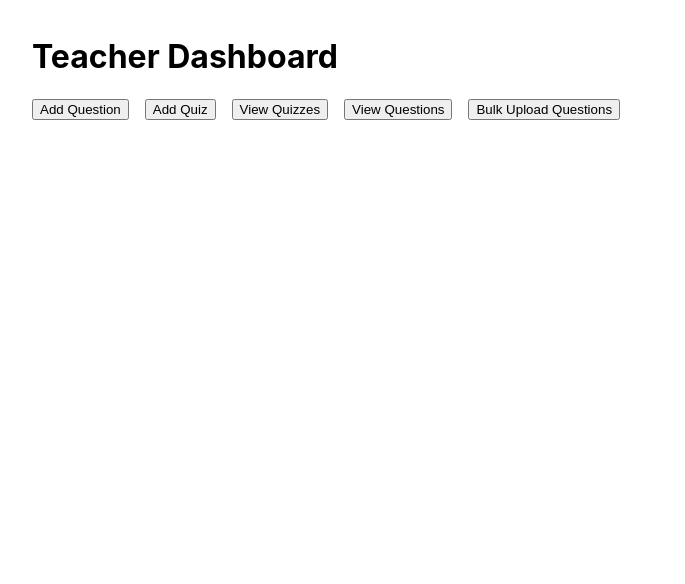
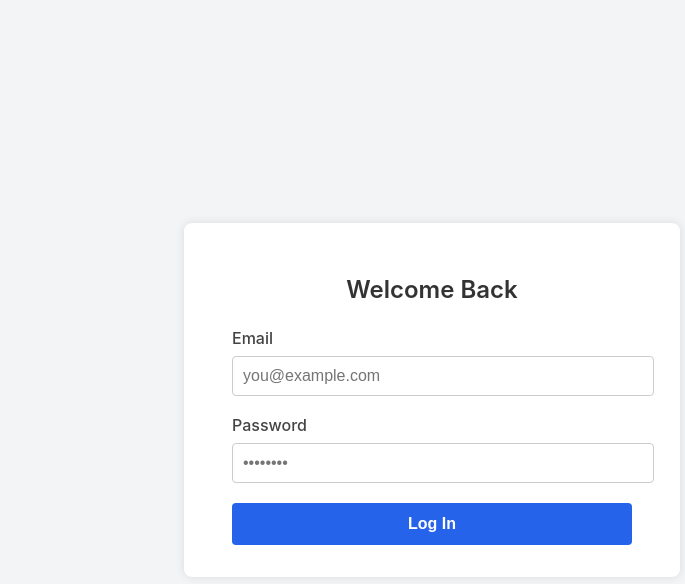
Before and after one commit to jestinjoy/quiz-teacher-ui, a React (Create React App) app: page / in a window 1280 px wide. Shown: the top 584 px of the page, without its empty margins (208-893 px from the left). Built offline with nearby package versions, Linux system fonts and the light colour scheme.

Commit message:
admin login

```diff
--- a/src/App.js
+++ b/src/App.js
@@ -1,4 +1,4 @@
-import React, { useState } from "react";
+import React, { useState, useEffect } from "react";
 import AddQuestionForm from "./components/AddQuestionForm";
 import AddQuizForm from "./components/AddQuizForm";
 import SelectQuestions from "./components/SelectQuestions";
@@ -6,84 +6,130 @@ import AssignStudents from "./components/AssignStudents";
 import QuizList from "./components/QuizList";
 import BulkUpload from "./components/BulkUpload";
 import ViewQuestions from "./components/ViewQuestions";
+import AddUserForm from "./components/AddUserForm";
+import BulkUploadUsers from "./components/BulkUploadUsers";
+import LoginForm from "./components/LoginForm";
 
 function App() {
+  const [user, setUser] = useState(null);
   const [view, setView] = useState("home");
   const [quizId, setQuizId] = useState(null);
   const [selectedQuestions, setSelectedQuestions] = useState([]);
+
+  // ✅ Restore login from localStorage
+  useEffect(() => {
+    const savedUser = localStorage.getItem("adminUser");
+    if (savedUser) {
+      setUser(JSON.parse(savedUser));
+    }
+  }, []);
+
+  const handleLogin = (loggedInUser) => {
+    setUser(loggedInUser);
+    localStorage.setItem("adminUser", JSON.stringify(loggedInUser));
+    setView("home");
+  };
+
+  const handleLogout = () => {
+    setUser(null);
+    localStorage.removeItem("adminUser");
+  };
 
   const handleQuizCreated = (quiz) => {
     setQuizId(quiz.id);
     setView("select-questions");
   };
 
-  const handleQuestionsAssigned = () => {
-    setView("assign-students");
+  const handleQuestionsAssigned = () => setView("assign-students");
+
+  const handleFinishAssigning = () => {
+    alert("✅ Quiz setup complete!");
+    setQuizId(null);
+    setSelectedQuestions([]);
+    setView("home");
   };
 
-  const handleFinishAssigning = () => {
-    alert("\u2705 Quiz setup complete!");
-    setView("home");
-    setQuizId(null);
-    setSelectedQuestions([]);
-  };
+  const isAdmin = user?.id === 1 && user?.role?.toLowerCase() === "teacher";
+
+  if (!user) return <LoginForm onLogin={handleLogin} />;
+
+  if (!isAdmin) {
+    return (
+      <div style={{ textAlign: "center", padding: "2rem", fontSize: "1.2rem" }}>
+        <h2>🚫 Access Denied</h2>
+        <p>This dashboard is only for the admin (user ID = 1, role = teacher).</p>
+      </div>
+    );
+  }
 
   return (
-    <div className="App" style={{ padding: "1rem", maxWidth: "800px", margin: "auto" }}>
+    <div className="App" style={{ padding: "1rem", maxWidth: "900px", margin: "auto" }}>
+      {/* Header */}
+      <div style={{ display: "flex", justifyContent: "space-between", alignItems: "center", marginBottom: "1rem" }}>
+        <h1>👩‍🏫 Admin Dashboard</h1>
+        <div>
+          <span style={{ marginRight: "1rem" }}><strong>{user.name}</strong></span>
+          <button onClick={handleLogout}>🚪 Logout</button>
+        </div>
+      </div>
+
+      {/* Home Menu */}
       {view === "home" && (
-        <>
-          <h1>Teacher Dashboard</h1>
-          <button onClick={() => setView("add-question")} style={{ marginRight: "1rem" }}>
-            Add Question
-          </button>
-          <button onClick={() => setView("add-quiz")} style={{ marginRight: "1rem" }}>Add Quiz</button>
-          <button onClick={() => setView("view-quizzes")} style={{ marginRight: "1rem" }}>View Quizzes</button>
-          <button onClick={() => setView("view-questions")} style={{ marginRight: "1rem" }}>View Questions</button>
-          <button onClick={() => setView("bulk-upload")}>Bulk Upload Questions</button>
-        </>
+        <div style={{ display: "flex", flexWrap: "wrap", gap: "1rem" }}>
+          <button onClick={() => setView("add-question")}>➕ Add Question</button>
+          <button onClick={() => setView("add-quiz")}>📝 Add Quiz</button>
+          <button onClick={() => setView("view-quizzes")}>📊 View Quizzes</button>
+          <button onClick={() => setView("view-questions")}>📋 View Questions</button>
+          <button onClick={() => setView("bulk-upload")}>📁 Bulk Upload Questions</button>
+          <button onClick={() => setView("add-user")}>👤 Add User</button>
+          <button onClick={() => setView("bulk-upload-users")}>📥 Bulk Upload Users</button>
+        </div>
       )}
 
+      {/* Views */}
       {view === "add-question" && (
         <>
-          <button onClick={() => setView("home")} style={{ marginBottom: "1rem" }}>
-            ← Back to Home
-          </button>
+          <button onClick={() => setView("home")} style={{ margin: "1rem 0" }}>← Back</button>
           <AddQuestionForm />
         </>
       )}
-
       {view === "add-quiz" && (
         <>
-          <button onClick={() => setView("home")} style={{ marginBottom: "1rem" }}>
-            ← Back to Home
-          </button>
+          <button onClick={() => setView("home")} style={{ margin: "1rem 0" }}>← Back</button>
           <AddQuizForm onQuizCreated={handleQuizCreated} />
         </>
       )}
-
       {view === "view-quizzes" && (
         <>
-          <button onClick={() => setView("home")} style={{ marginBottom: "1rem" }}>
-            ← Back to Home
-          </button>
+          <button onClick={() => setView("home")} style={{ margin: "1rem 0" }}>← Back</button>
           <QuizList />
         </>
       )}
-
       {view === "view-questions" && (
         <>
-          <button onClick={() => setView("home")} style={{ marginBottom: "1rem" }}>
-            ← Back to Home
-          </button>
+          <button onClick={() => setView("home")} style={{ margin: "1rem 0" }}>← Back</button>
           <ViewQuestions />
         </>
       )}
-
+      {view === "bulk-upload" && (
+        <>
+          <BulkUpload onBack={() => setView("home")} />
+        </>
+      )}
+      {view === "add-user" && (
+        <>
+          <button onClick={() => setView("home")} style={{ margin: "1rem 0" }}>← Back</button>
+          <AddUserForm />
+        </>
+      )}
+      {view === "bulk-upload-users" && (
+        <>
+          <BulkUploadUsers onBack={() => setView("home")} />
+        </>
+      )}
       {view === "select-questions" && quizId && (
         <>
-          <button onClick={() => setView("home")} style={{ marginBottom: "1rem" }}>
-            ← Back to Home
-          </button>
+          <button onClick={() => setView("home")} style={{ margin: "1rem 0" }}>← Back</button>
           <SelectQuestions
             quizId={quizId}
             selectedQuestions={selectedQuestions}
@@ -92,18 +138,9 @@ function App() {
           />
         </>
       )}
-
-      {view === "bulk-upload" && (
-        <>
-          <BulkUpload onBack={() => setView("home")} />
-        </>
-      )}
-
       {view === "assign-students" && quizId && (
         <>
-          <button onClick={() => setView("home")} style={{ marginBottom: "1rem" }}>
-            ← Back to Home
-          </button>
+          <button onClick={() => setView("home")} style={{ margin: "1rem 0" }}>← Back</button>
           <AssignStudents quizId={quizId} onFinish={handleFinishAssigning} />
         </>
       )}
--- /dev/null
+++ b/src/components/AddUserForm.js
@@ -0,0 +1,73 @@
+import React, { useState } from "react";
+
+const AddUserForm = () => {
+  const [form, setForm] = useState({
+    name: "",
+    email: "",
+    password: "",
+    role: "student",
+    college: "",
+    batch: "",
+    semester: ""
+  });
+
+  const [submitting, setSubmitting] = useState(false);
+
+  const handleChange = (e) => {
+    setForm({ ...form, [e.target.name]: e.target.value });
+  };
+
+  const handleSubmit = async () => {
+    setSubmitting(true);
+    const res = await fetch("http://localhost:8000/teacher/add_user", {
+      method: "POST",
+      headers: { "Content-Type": "application/json" },
+      body: JSON.stringify(form)
+    });
+
+    if (res.ok) {
+      alert("✅ User added successfully!");
+      setForm({
+        name: "", email: "", password: "", role: "student",
+        college: "", batch: "", semester: ""
+      });
+    } else {
+      const err = await res.json();
+      alert("❌ " + (err.detail || "Failed to add user"));
+    }
+    setSubmitting(false);
+  };
+
+  return (
+    <div>
+      <h2>Add New User</h2>
+
+      {["name", "email", "password", "college", "batch", "semester"].map((field) => (
+        <div key={field} style={{ marginBottom: "1rem" }}>
+          <label>{field.charAt(0).toUpperCase() + field.slice(1)}:</label>
+          <input
+            type={field === "password" ? "password" : "text"}
+            name={field}
+            value={form[field]}
+            onChange={handleChange}
+            style={{ width: "100%", padding: "8px" }}
+          />
+        </div>
+      ))}
+
+      <div style={{ marginBottom: "1rem" }}>
+        <label>Role:</label>
+        <select name="role" value={form.role} onChange={handleChange} style={{ width: "100%", padding: "8px" }}>
+          <option value="student">Student</option>
+          <option value="teacher">Teacher</option>
+        </select>
+      </div>
+
+      <button onClick={handleSubmit} disabled={submitting}>
+        {submitting ? "Adding..." : "Add User"}
+      </button>
+    </div>
+  );
+};
+
+export default AddUserForm;
--- /dev/null
+++ b/src/components/BulkUploadUsers.js
@@ -0,0 +1,60 @@
+import React, { useState } from "react";
+
+const BulkUploadUsers = ({ onBack }) => {
+  const [file, setFile] = useState(null);
+  const [result, setResult] = useState(null);
+  const [uploading, setUploading] = useState(false);
+
+  const handleFileChange = (e) => {
+    setFile(e.target.files[0]);
+    setResult(null);
+  };
+
+  const handleUpload = async () => {
+    if (!file) {
+      alert("Please select a CSV file.");
+      return;
+    }
+
+    const formData = new FormData();
+    formData.append("file", file);
+
+    setUploading(true);
+    try {
+      const res = await fetch("http://localhost:8000/teacher/bulk_upload_users", {
+        method: "POST",
+        body: formData,
+      });
+
+      const data = await res.json();
+      setResult(data);
+    } catch (err) {
+      alert("Failed to upload users.");
+    } finally {
+      setUploading(false);
+    }
+  };
+
+  return (
+    <div>
+      <h2>Bulk Upload Users</h2>
+      <input type="file" accept=".csv" onChange={handleFileChange} />
+      <br /><br />
+      <button onClick={handleUpload} disabled={uploading}>
+        {uploading ? "Uploading..." : "Upload CSV"}
+      </button>
+      <button onClick={onBack} style={{ marginLeft: "1rem" }}>
+        ← Back
+      </button>
+
+      {result && (
+        <div style={{ marginTop: "1rem" }}>
+          ✅ {result.created} users added.<br />
+          ⚠️ {result.failed} failed.
+        </div>
+      )}
+    </div>
+  );
+};
+
+export default BulkUploadUsers;
--- /dev/null
+++ b/src/components/LoginForm.js
@@ -0,0 +1,112 @@
+// components/LoginForm.js
+import React, { useState } from "react";
+
+const LoginForm = ({ onLogin }) => {
+  const [email, setEmail] = useState("");
+  const [password, setPassword] = useState("");
+  const [error, setError] = useState("");
+
+  const handleSubmit = async () => {
+    const res = await fetch("http://localhost:8000/teacher/login", {
+      method: "POST",
+      headers: { "Content-Type": "application/json" },
+      body: JSON.stringify({ email, password }),
+    });
+
+    if (res.ok) {
+      const data = await res.json();
+      onLogin(data);
+    } else {
+      setError("❌ Invalid email or password");
+    }
+  };
+
+  return (
+    <div style={styles.wrapper}>
+      <div style={styles.card}>
+        <h2 style={styles.title}>Welcome Back</h2>
+
+        <label style={styles.label}>Email</label>
+        <input
+          type="email"
+          placeholder="you@example.com"
+          value={email}
+          onChange={(e) => setEmail(e.target.value)}
+          style={styles.input}
+        />
+
+        <label style={styles.label}>Password</label>
+        <input
+          type="password"
+          placeholder="••••••••"
+          value={password}
+          onChange={(e) => setPassword(e.target.value)}
+          style={styles.input}
+        />
+
+        {error && <div style={styles.error}>{error}</div>}
+
+        <button onClick={handleSubmit} style={styles.button}>
+          Log In
+        </button>
+      </div>
+    </div>
+  );
+};
+
+const styles = {
+  wrapper: {
+    minHeight: "100vh",
+    display: "flex",
+    alignItems: "center",
+    justifyContent: "center",
+    background: "#f3f4f6",
+  },
+  card: {
+    background: "#fff",
+    padding: "2rem 3rem",
+    borderRadius: "8px",
+    boxShadow: "0 0 10px rgba(0,0,0,0.1)",
+    maxWidth: "400px",
+    width: "100%",
+  },
+  title: {
+    marginBottom: "1.5rem",
+    fontSize: "1.5rem",
+    fontWeight: "600",
+    textAlign: "center",
+    color: "#333",
+  },
+  label: {
+    display: "block",
+    marginBottom: "0.5rem",
+    fontWeight: "500",
+    color: "#444",
+  },
+  input: {
+    width: "100%",
+    padding: "10px",
+    marginBottom: "1.2rem",
+    borderRadius: "4px",
+    border: "1px solid #ccc",
+    fontSize: "1rem",
+  },
+  button: {
+    width: "100%",
+    padding: "12px",
+    backgroundColor: "#2563eb",
+    color: "#fff",
+    fontSize: "1rem",
+    fontWeight: "600",
+    border: "none",
+    borderRadius: "4px",
+    cursor: "pointer",
+  },
+  error: {
+    color: "#dc2626",
+    marginBottom: "1rem",
+    fontWeight: "500",
+  },
+};
+
+export default LoginForm;
```
Also changed, not shown: src/components/AddQuestionForm.js (+30 -19 lines).
